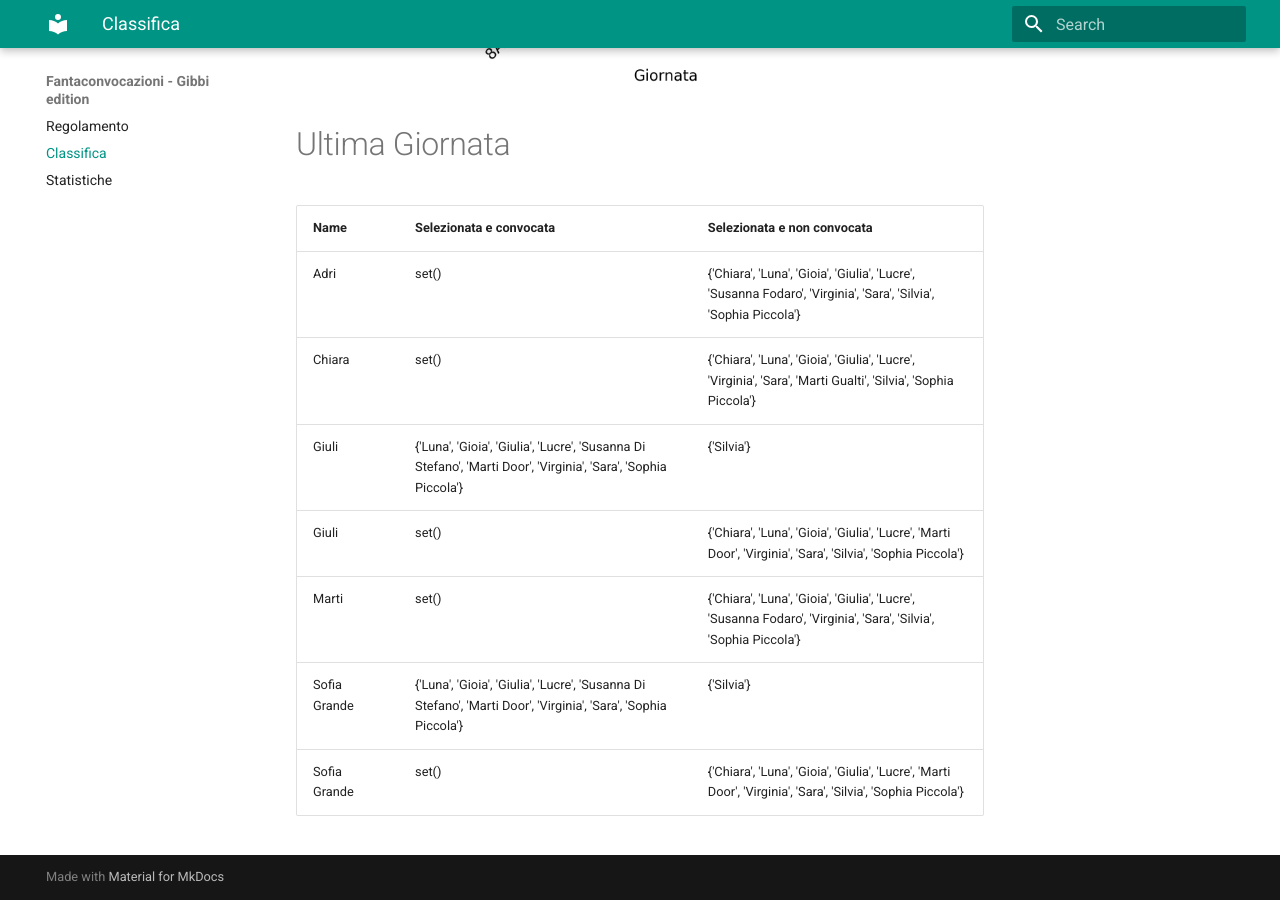
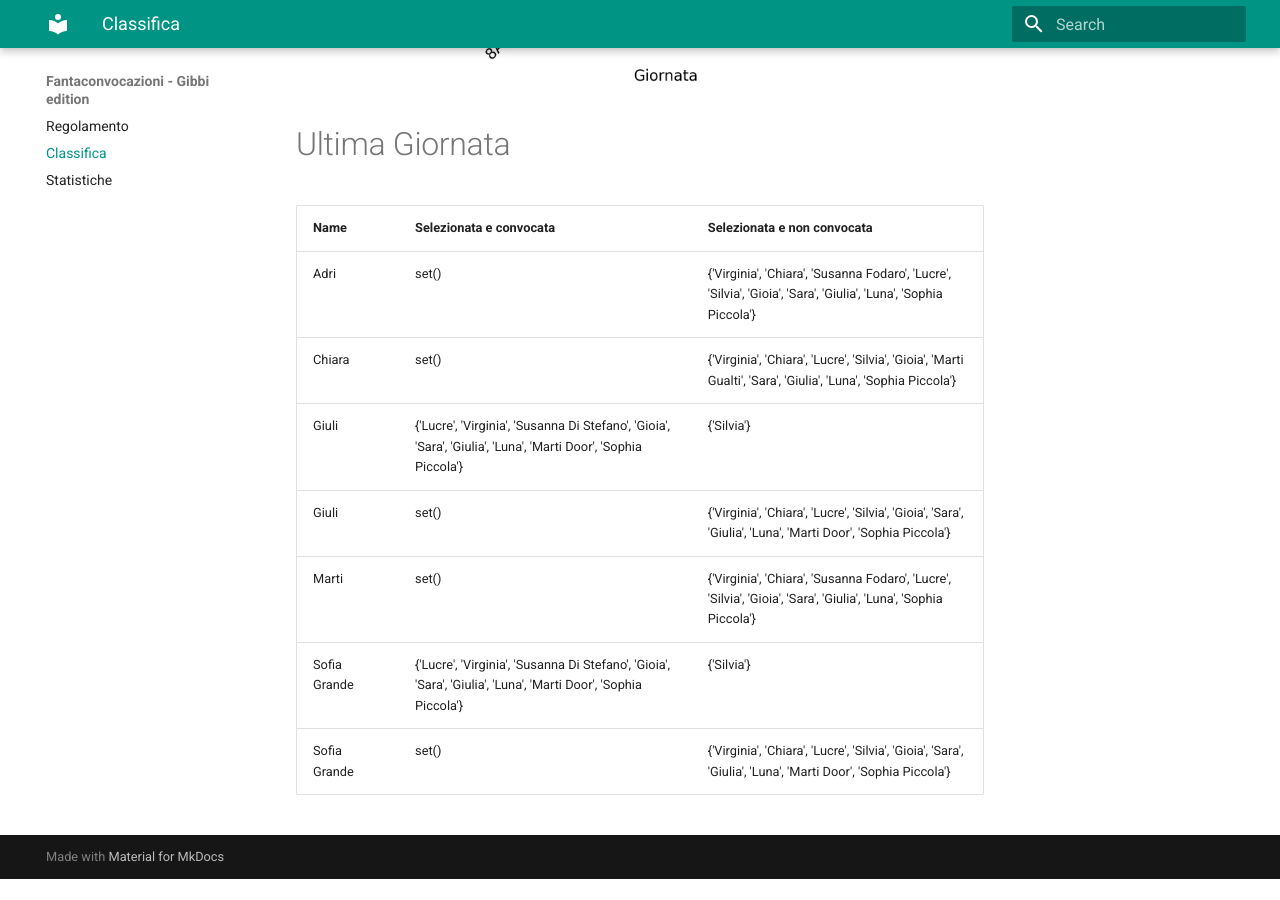
Before and after one commit to martinig94/fantagibbi, an MkDocs documentation site: the page built from docs/Classifica.md, in a window 1280 px wide and 900 px high, scrolled down 1024 px. Built offline with MkDocs 1.6.1 and Material for MkDocs 9.7.7, drawn with Linux system fonts in a browser that asks for light colours; after the commit the page ends 1903 px from its top, so only the background shows below that.

Commit message:
Auto-update from main.py

```diff
--- a/docs/Classifica.md
+++ b/docs/Classifica.md
@@ -18,11 +18,11 @@
 <!-- START_TABLE CORRECT -->
 | Name         | Selezionata e convocata                                                                                        | Selezionata e non convocata                                                                                      |
 |:-------------|:---------------------------------------------------------------------------------------------------------------|:-----------------------------------------------------------------------------------------------------------------|
-| Adri         | set()                                                                                                          | {'Chiara', 'Luna', 'Gioia', 'Giulia', 'Lucre', 'Susanna Fodaro', 'Virginia', 'Sara', 'Silvia', 'Sophia Piccola'} |
-| Chiara       | set()                                                                                                          | {'Chiara', 'Luna', 'Gioia', 'Giulia', 'Lucre', 'Virginia', 'Sara', 'Marti Gualti', 'Silvia', 'Sophia Piccola'}   |
-| Giuli        | {'Luna', 'Gioia', 'Giulia', 'Lucre', 'Susanna Di Stefano', 'Marti Door', 'Virginia', 'Sara', 'Sophia Piccola'} | {'Silvia'}                                                                                                       |
-| Giuli        | set()                                                                                                          | {'Chiara', 'Luna', 'Gioia', 'Giulia', 'Lucre', 'Marti Door', 'Virginia', 'Sara', 'Silvia', 'Sophia Piccola'}     |
-| Marti        | set()                                                                                                          | {'Chiara', 'Luna', 'Gioia', 'Giulia', 'Lucre', 'Susanna Fodaro', 'Virginia', 'Sara', 'Silvia', 'Sophia Piccola'} |
-| Sofia Grande | {'Luna', 'Gioia', 'Giulia', 'Lucre', 'Susanna Di Stefano', 'Marti Door', 'Virginia', 'Sara', 'Sophia Piccola'} | {'Silvia'}                                                                                                       |
-| Sofia Grande | set()                                                                                                          | {'Chiara', 'Luna', 'Gioia', 'Giulia', 'Lucre', 'Marti Door', 'Virginia', 'Sara', 'Silvia', 'Sophia Piccola'}     |
+| Adri         | set()                                                                                                          | {'Virginia', 'Chiara', 'Susanna Fodaro', 'Lucre', 'Silvia', 'Gioia', 'Sara', 'Giulia', 'Luna', 'Sophia Piccola'} |
+| Chiara       | set()                                                                                                          | {'Virginia', 'Chiara', 'Lucre', 'Silvia', 'Gioia', 'Marti Gualti', 'Sara', 'Giulia', 'Luna', 'Sophia Piccola'}   |
+| Giuli        | {'Lucre', 'Virginia', 'Susanna Di Stefano', 'Gioia', 'Sara', 'Giulia', 'Luna', 'Marti Door', 'Sophia Piccola'} | {'Silvia'}                                                                                                       |
+| Giuli        | set()                                                                                                          | {'Virginia', 'Chiara', 'Lucre', 'Silvia', 'Gioia', 'Sara', 'Giulia', 'Luna', 'Marti Door', 'Sophia Piccola'}     |
+| Marti        | set()                                                                                                          | {'Virginia', 'Chiara', 'Susanna Fodaro', 'Lucre', 'Silvia', 'Gioia', 'Sara', 'Giulia', 'Luna', 'Sophia Piccola'} |
+| Sofia Grande | {'Lucre', 'Virginia', 'Susanna Di Stefano', 'Gioia', 'Sara', 'Giulia', 'Luna', 'Marti Door', 'Sophia Piccola'} | {'Silvia'}                                                                                                       |
+| Sofia Grande | set()                                                                                                          | {'Virginia', 'Chiara', 'Lucre', 'Silvia', 'Gioia', 'Sara', 'Giulia', 'Luna', 'Marti Door', 'Sophia Piccola'}     |
 <!-- END_TABLE CORRECT -->
```
